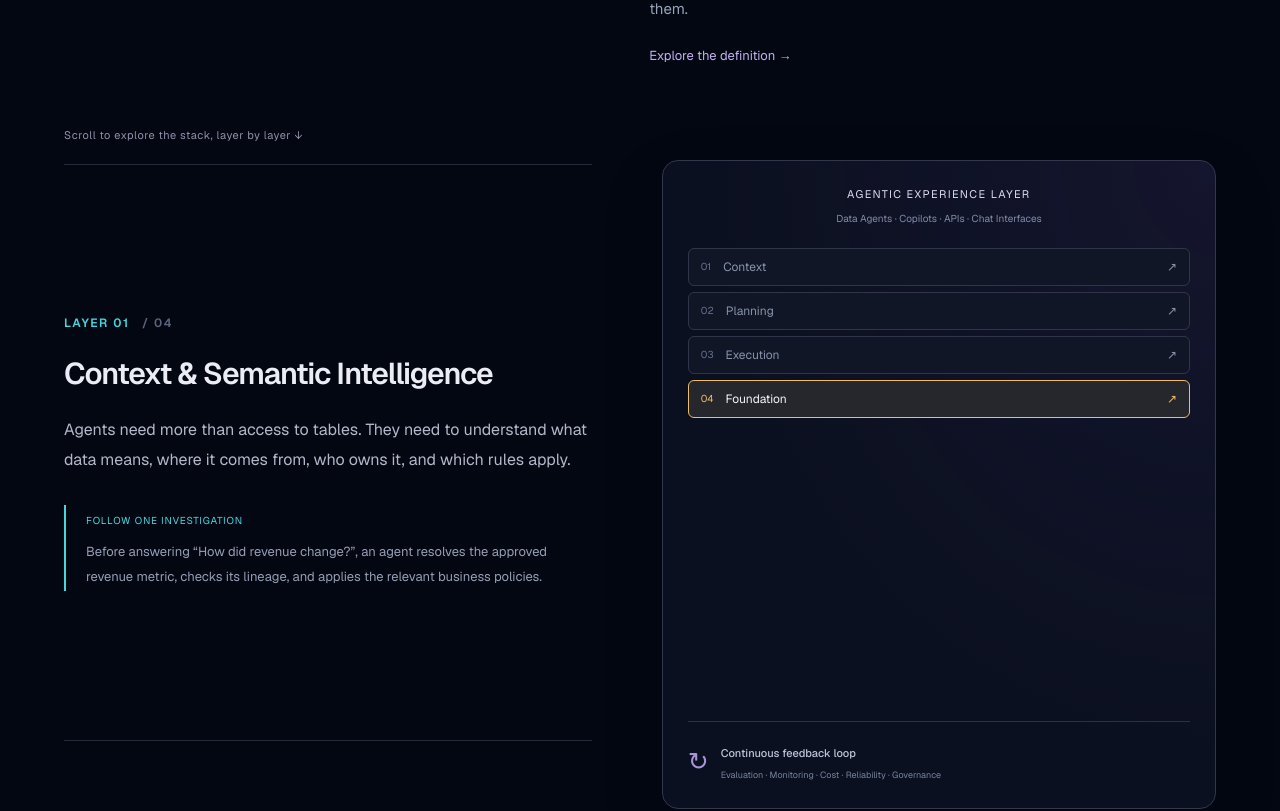
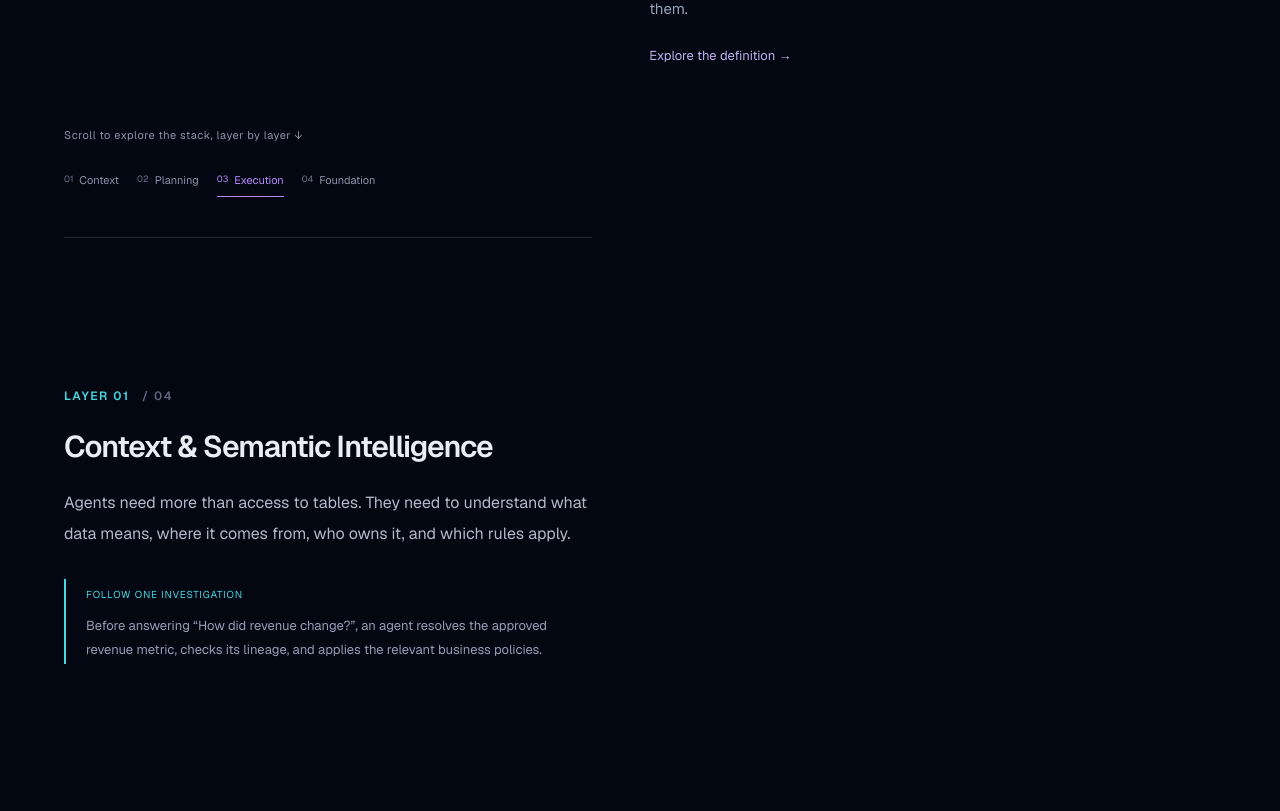
Before and after one commit to Datus-ai/agentic-data-stack-website, a Next.js app: page / in a window 1280 px wide. Shown: the part 1120-1931 px from the top of the page. Built offline with nearby package versions, Linux system fonts and the light colour scheme.

Commit message:
Separate layer navigation and introduce converging flow visuals

```diff
--- a/app/globals.css
+++ b/app/globals.css
@@ -320,33 +320,36 @@ a, button, input, summary { -webkit-tap-highlight-color: transparent; }
 .layer-example { margin-top:30px; border-left:2px solid var(--layer-color); padding:2px 0 2px 20px; }
 .layer-example > span { font-size:10px; letter-spacing:.08em; color:var(--layer-color); }
 .layer-example p { font-size:13px; color:#969eb5; line-height:1.85; margin:9px 0 0; }
-.architecture-story-stage { position:sticky; top:100px; padding-top:33px; }
-.architecture-stage-inner { border:1px solid #34364c; border-radius:16px; padding:25px; background:radial-gradient(ellipse at top right,#62449e1c,transparent 65%),#0b1020; box-shadow:0 24px 60px #0003; }
-.architecture-stage-eyebrow { font-size:11px; letter-spacing:.13em; text-align:center; color:#e1dbf3; margin:0; }
-.architecture-stage-experience { text-align:center; font-size:10px; color:#808ca9; margin:8px 0 22px; }
-.architecture-layer-nav { display:grid; gap:6px; }
-.architecture-layer-nav a { display:flex; align-items:center; gap:12px; border:1px solid #30354a; border-radius:6px; padding:9px 12px; font-size:12px; color:#8893ab; background:#101626; transition:background .3s,border-color .3s,color .3s; }
-.architecture-layer-nav a > span:first-child { font-size:10px; color:#65718d; }
-.architecture-layer-nav a > span:last-child { margin-left:auto; }
-.architecture-layer-nav a[aria-current="step"] { color:#f4f5fc; border-color:var(--layer-color); background:color-mix(in srgb,var(--layer-color) 10%,#101626); }
+.architecture-story-stage { position:sticky; top:120px; padding-top:65px; }
+.architecture-layer-nav { display:flex; flex-wrap:wrap; gap:8px 18px; margin:0 0 20px; padding-bottom:20px; }
+.architecture-layer-nav a { display:flex; gap:6px; align-items:center; padding:8px 0; color:#8b94aa; font-size:11px; border-bottom:1px solid transparent; transition:color .2s,border-color .2s; }
+.architecture-layer-nav a > span:first-child { font-size:9px; color:#68748f; }
+.architecture-layer-nav a > span:last-child { display:none; }
+.architecture-layer-nav a[aria-current="step"] { color:var(--layer-color); border-bottom-color:var(--layer-color); }
 .architecture-layer-nav a[aria-current="step"] > span { color:var(--layer-color); }
-.layer-topic-visual { padding-top:24px; }
-.layer-topic-hub { position:relative; border:1px solid color-mix(in srgb,var(--layer-color) 65%,transparent); background:color-mix(in srgb,var(--layer-color) 9%,#101626); border-radius:10px; padding:16px 12px; text-align:center; box-shadow:0 0 30px color-mix(in srgb,var(--layer-color) 9%,transparent); }
-.layer-topic-hub > span { display:block; font-size:10px; letter-spacing:.1em; color:var(--layer-color); margin-bottom:6px; }
-.layer-topic-hub strong { color:#edf0fa; font-size:17px; font-weight:500; }
-.layer-topic-hub::after { content:""; position:absolute; left:50%; top:100%; height:18px; border-left:1px dashed var(--layer-color); }
-.layer-topic-nodes { display:grid; grid-template-columns:repeat(2,minmax(0,1fr)); gap:8px; margin-top:18px; }
-.layer-topic-nodes > span { border:1px solid #30384c; border-radius:6px; text-align:center; padding:11px 6px; color:#c6cede; background:#131b2c; font-size:10px; line-height:1.4; animation:layer-node-enter .45s ease both; animation-delay:calc(var(--node-order) * 45ms); }
-.layer-topic-outcome { text-align:center; font-size:11px; color:var(--layer-color); margin:14px 0 0; }
-.architecture-topic-panel { animation:layer-node-enter .35s ease both; }
-.architecture-stage-feedback { display:flex; gap:12px; align-items:center; margin-top:20px; padding-top:18px; border-top:1px solid #2a3147; }
-.architecture-stage-feedback > span { color:#a895d8; font-size:25px; }
-.architecture-stage-feedback strong { color:#c0c4d9; font-size:11px; font-weight:500; }
-.architecture-stage-feedback p { color:#77839d; font-size:9px; line-height:1.7; margin:4px 0 0; }
+.layer-convergence { margin:0; color:var(--layer-color); }
+.layer-visual-heading { padding-bottom:20px; border-bottom:1px solid #293044; }
+.layer-visual-heading > span { display:block; font-size:10px; letter-spacing:.12em; margin-bottom:10px; }
+.layer-visual-heading > strong { font-size:22px; font-weight:500; letter-spacing:-.02em; color:#edeff7; }
+.layer-stream-canvas { position:relative; width:100%; aspect-ratio:600 / 440; margin-top:28px; }
+.layer-stream-lines { display:block; width:100%; height:100%; overflow:visible; color:var(--layer-color); }
+.layer-stream-track { stroke:var(--layer-color); stroke-width:2; opacity:.45; }
+.layer-stream-pulse { stroke:var(--layer-color); stroke-width:3; stroke-linecap:round; stroke-dasharray:7 93; animation:layer-converge 4.5s linear infinite; }
+.layer-stream-halo { fill:color-mix(in srgb,var(--layer-color) 5%,transparent); stroke:var(--layer-color); stroke-width:1; opacity:.25; }
+.layer-stream-core { fill:#0e1526; stroke:var(--layer-color); stroke-width:1.5; }
+.layer-stream-labels { list-style:none; padding:0; margin:0; }
+.layer-stream-labels li { position:absolute; left:2%; transform:translateY(calc(-100% - 9px)); width:65%; font-size:11px; color:#c4ccdc; white-space:nowrap; }
+.layer-stream-labels li > span { font-size:8px; color:var(--layer-color); opacity:.7; margin-right:10px; }
+.layer-stream-symbol { position:absolute; left:90%; top:46.59%; transform:translate(-50%,-50%); width:5.5%; }
+.layer-stream-symbol svg { width:100%; display:block; }
+.layer-stream-result { position:absolute; left:67%; top:63%; width:33%; font-size:11px; line-height:1.7; text-align:center; color:var(--layer-color); }
+.layer-convergence figcaption { font-size:10px; line-height:1.8; color:#727e98; border-top:1px solid #252c3e; padding-top:16px; }
+.architecture-topic-panel { animation:layer-node-enter .4s ease both; }
+@keyframes layer-converge { from { stroke-dashoffset:100; } to { stroke-dashoffset:0; } }
 .layer-mobile-visual { display:none; }
 @keyframes layer-node-enter { from { opacity:0; transform:translateY(7px); } to { opacity:1; transform:none; } }
-@media(min-width:761px) and (max-height:760px) { .architecture-story-stage { top:80px; padding-top:10px; } .architecture-stage-inner { padding:18px; } .architecture-layer-nav a { padding:6px 10px; } .layer-topic-visual { padding-top:16px; } .layer-topic-hub { padding:10px; } .layer-topic-nodes > span { padding:7px 5px; } .architecture-stage-feedback { margin-top:12px; padding-top:10px; } }
-@media(max-width:950px) { .architecture-story { gap:32px; } .architecture-step h3 { font-size:26px; } .architecture-stage-inner { padding:18px; } }
-@media(max-width:760px) { .architecture-story { display:block; margin-top:40px; } .architecture-story-stage { display:none; } .architecture-step { min-height:auto; padding:38px 0; } .architecture-step h3 { font-size:25px; } .layer-explanation { font-size:15px; } .layer-mobile-visual { display:block; margin-top:22px; padding:0 18px 18px; border:1px solid #30364c; background:#0b1020; border-radius:12px; } .layer-topic-nodes > span { font-size:11px; } }
-@media(prefers-reduced-motion:reduce) { .architecture-topic-panel,.layer-topic-nodes > span { animation:none; } .architecture-layer-nav a { transition:none; } }
-@media print { .architecture-story { display:block; } .architecture-story-stage { display:none; } .architecture-step { min-height:0; break-inside:avoid; } .layer-mobile-visual { display:block; } }
+@media(min-width:761px) and (max-height:760px) { .architecture-story-stage { top:90px; padding-top:25px; } }
+@media(max-width:950px) { .architecture-story { gap:32px; } .architecture-step h3 { font-size:26px; } .layer-stream-labels li { font-size:10px; } }
+@media(max-width:760px) { .architecture-story { display:block; margin-top:40px; } .architecture-story-stage { display:none; } .architecture-step { min-height:auto; padding:38px 0; } .architecture-step h3 { font-size:25px; } .layer-explanation { font-size:15px; } .layer-mobile-visual { display:block; margin-top:35px; } .layer-visual-heading { display:none; } .layer-stream-labels li { font-size:10px; } .layer-stream-labels li > span { margin-right:6px; } .layer-stream-result { font-size:10px; } .architecture-layer-nav { gap:8px 15px; } }
+@media(prefers-reduced-motion:reduce) { .architecture-topic-panel,.layer-stream-pulse { animation:none; } .layer-stream-pulse { display:none; } .architecture-layer-nav a { transition:none; } }
+@media print { .architecture-story { display:block; } .architecture-story-stage { display:none; } .architecture-step { min-height:0; break-inside:avoid; } .layer-mobile-visual { display:block; } .layer-stream-pulse { display:none; } }
--- a/components/community/ArchitectureDiagram.tsx
+++ b/components/community/ArchitectureDiagram.tsx
@@ -42,13 +42,35 @@ const layers = [
   },
 ];
 
+function LayerSymbol({ index }: { index: number }) {
+  return <svg viewBox="0 0 32 32" fill="none" stroke="currentColor" strokeWidth="1.5" strokeLinecap="round" strokeLinejoin="round" aria-hidden="true">
+    {index === 0 && <><circle cx="16" cy="16" r="5"/><circle cx="5" cy="6" r="2.5"/><circle cx="27" cy="6" r="2.5"/><circle cx="16" cy="28" r="2.5"/><path d="m7 8 6 5m12-5-6 5m-3 8v4"/></>}
+    {index === 1 && <><rect x="3" y="3" width="8" height="8" rx="2"/><rect x="21" y="21" width="8" height="8" rx="2"/><path d="M11 7h10a4 4 0 0 1 4 4v10M7 15v6a4 4 0 0 0 4 4h5m-3-3 3 3-3 3"/></>}
+    {index === 2 && <><ellipse cx="16" cy="7" rx="11" ry="4"/><path d="M5 7v17c0 2 5 4 11 4s11-2 11-4V7M5 15c0 2 5 4 11 4"/><path d="m15 11-4 7h6l-2 7 7-10h-6l2-4"/></>}
+    {index === 3 && <><path d="M16 3 27 7v9c0 6-6 11-11 14C11 27 5 22 5 16V7Z"/><path d="m11 16 4 4 7-8"/></>}
+  </svg>;
+}
+
 function TopicVisual({ index, zh }: { index: number; zh: boolean }) {
   const layer = layers[index];
-  return <div className="layer-topic-visual" style={{ "--layer-color": layer.color } as CSSProperties}>
-    <div className="layer-topic-hub"><span aria-hidden="true">0{index + 1}</span><strong>{zh ? layer.zhHub : layer.hub}</strong></div>
-    <div className="layer-topic-nodes">{layer.nodes.map((node, i) => <span key={node} style={{ "--node-order": i } as CSSProperties}>{node}</span>)}</div>
-    <p className="layer-topic-outcome">{zh ? layer.zhOutcome : layer.outcome}</p>
-  </div>;
+  return <figure className="layer-convergence" style={{ "--layer-color": layer.color } as CSSProperties} aria-label={`${layer.title}: ${layer.nodes.join(", ")} → ${layer.hub}`}>
+    <div className="layer-visual-heading"><span>LAYER 0{index + 1} / {zh ? "本层能力" : "LAYER FOCUS"}</span><strong>{zh ? layer.zhHub : layer.hub}</strong></div>
+    <div className="layer-stream-canvas">
+      <svg className="layer-stream-lines" viewBox="0 0 600 440" fill="none" aria-hidden="true">
+        {layer.nodes.map((node, i) => {
+          const y = 50 + i * 62;
+          const path = `M 8 ${y} H 245 C 380 ${y}, 420 205, 540 205`;
+          return <g key={node}><path className="layer-stream-track" d={path}/><path className="layer-stream-pulse" d={path} pathLength="100" style={{ animationDelay: `${i * -.65}s` }}/><circle cx="8" cy={y} r="3" fill="currentColor"/></g>;
+        })}
+        <circle className="layer-stream-halo" cx="540" cy="205" r="43"/>
+        <circle className="layer-stream-core" cx="540" cy="205" r="32"/>
+      </svg>
+      <ol className="layer-stream-labels">{layer.nodes.map((node, i) => <li key={node} style={{ top: `${(50 + i * 62) / 440 * 100}%` }}><span>0{i + 1}</span>{node}</li>)}</ol>
+      <div className="layer-stream-symbol"><LayerSymbol index={index}/></div>
+      <span className="layer-stream-result">{zh ? layer.zhOutcome : layer.outcome}</span>
+    </div>
+    <figcaption>{zh ? "多个组件协同，汇聚为这一层的能力。" : "Distinct components converge into a shared capability."}</figcaption>
+  </figure>;
 }
 
 export default function ArchitectureDiagram({ locale }: { locale: Locale }) {
@@ -80,6 +102,9 @@ export default function ArchitectureDiagram({ locale }: { locale: Locale }) {
   return <div className="architecture-story">
     <div className="architecture-story-copy">
       <p className="architecture-scroll-hint">{zh ? "向下滚动，逐层探索架构 ↓" : "Scroll to explore the stack, layer by layer ↓"}</p>
+        <nav className="architecture-layer-nav" aria-label={zh ? "跳转到架构层" : "Jump to an architecture layer"}>
+          {layers.map((layer, index) => <a href={`#architecture-layer-${index + 1}`} key={layer.label} aria-current={active === index ? "step" : undefined} style={{ "--layer-color": layer.color } as CSSProperties}><span>0{index + 1}</span>{layer.label}<span aria-hidden="true">↗</span></a>)}
+        </nav>
       {layers.map((layer, index) => <article id={`architecture-layer-${index + 1}`} key={layer.label} ref={el => { steps.current[index] = el; }} className={`architecture-step${active === index ? " is-active" : ""}`} style={{ "--layer-color": layer.color } as CSSProperties}>
         <p className="layer-step-number">LAYER 0{index + 1} <span>/ 04</span></p>
         <h3>{zh ? layer.zhTitle : layer.title}</h3>
@@ -90,15 +115,7 @@ export default function ArchitectureDiagram({ locale }: { locale: Locale }) {
       </article>)}
     </div>
     <aside className="architecture-story-stage" aria-label={zh ? "架构层级可视化" : "Architecture layer visualization"}>
-      <div className="architecture-stage-inner">
-        <p className="architecture-stage-eyebrow">AGENTIC EXPERIENCE LAYER</p>
-        <p className="architecture-stage-experience">Data Agents · Copilots · APIs · Chat Interfaces</p>
-        <nav className="architecture-layer-nav" aria-label={zh ? "跳转到架构层" : "Jump to an architecture layer"}>
-          {layers.map((layer, index) => <a href={`#architecture-layer-${index + 1}`} key={layer.label} aria-current={active === index ? "step" : undefined} style={{ "--layer-color": layer.color } as CSSProperties}><span>0{index + 1}</span>{layer.label}<span aria-hidden="true">↗</span></a>)}
-        </nav>
-        <div className="architecture-topic-panel" key={active}><TopicVisual index={active} zh={zh} /></div>
-        <div className="architecture-stage-feedback"><span aria-hidden="true">↻</span><div><strong>{zh ? "持续反馈，贯穿全栈" : "Continuous feedback loop"}</strong><p>{zh ? "评估 · 监控 · 成本优化 · 可靠性 · 治理改进" : "Evaluation · Monitoring · Cost · Reliability · Governance"}</p></div></div>
-      </div>
+      <div className="architecture-topic-panel" key={active}><TopicVisual index={active} zh={zh} /></div>
     </aside>
   </div>;
 }
```
